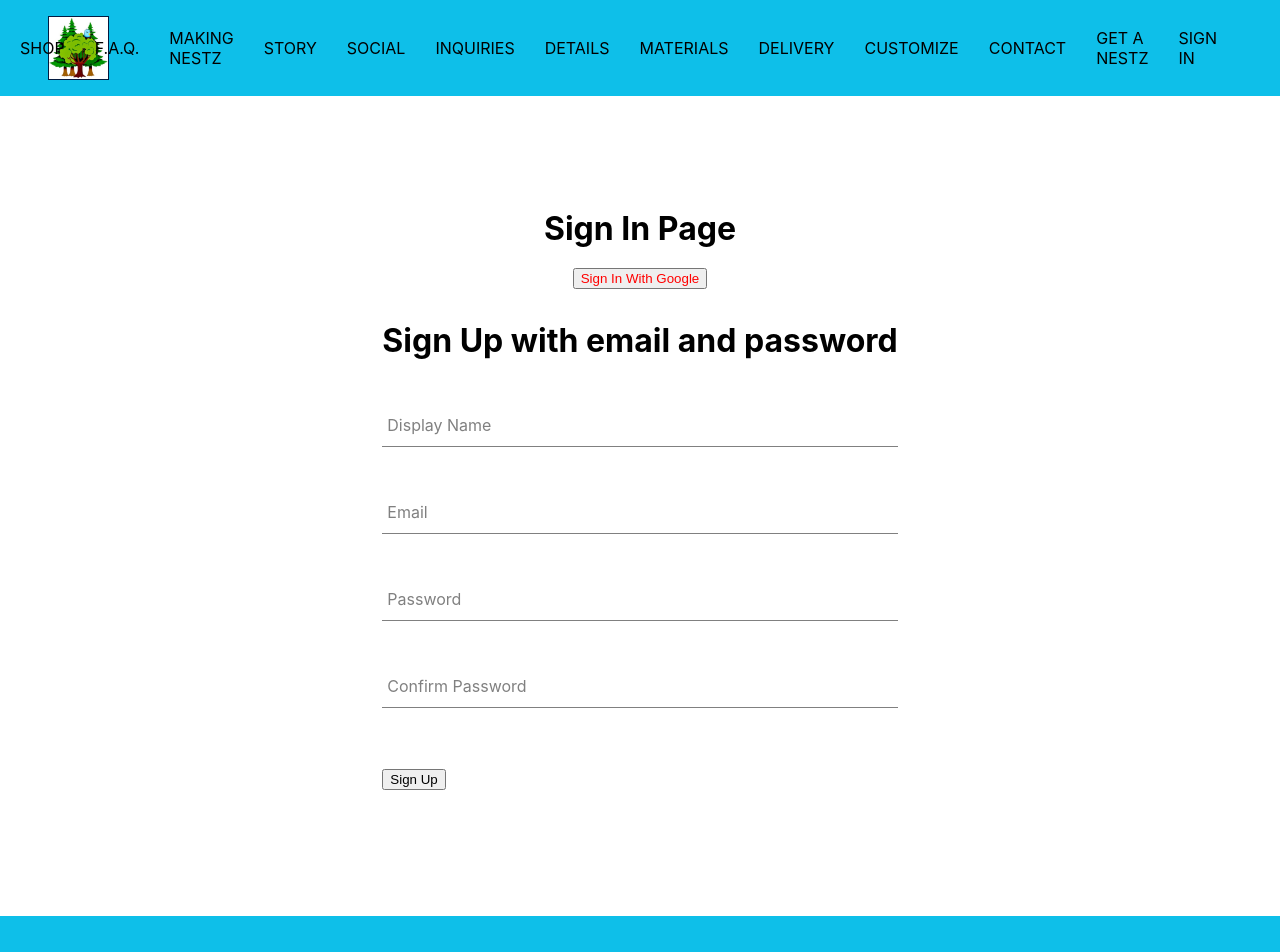
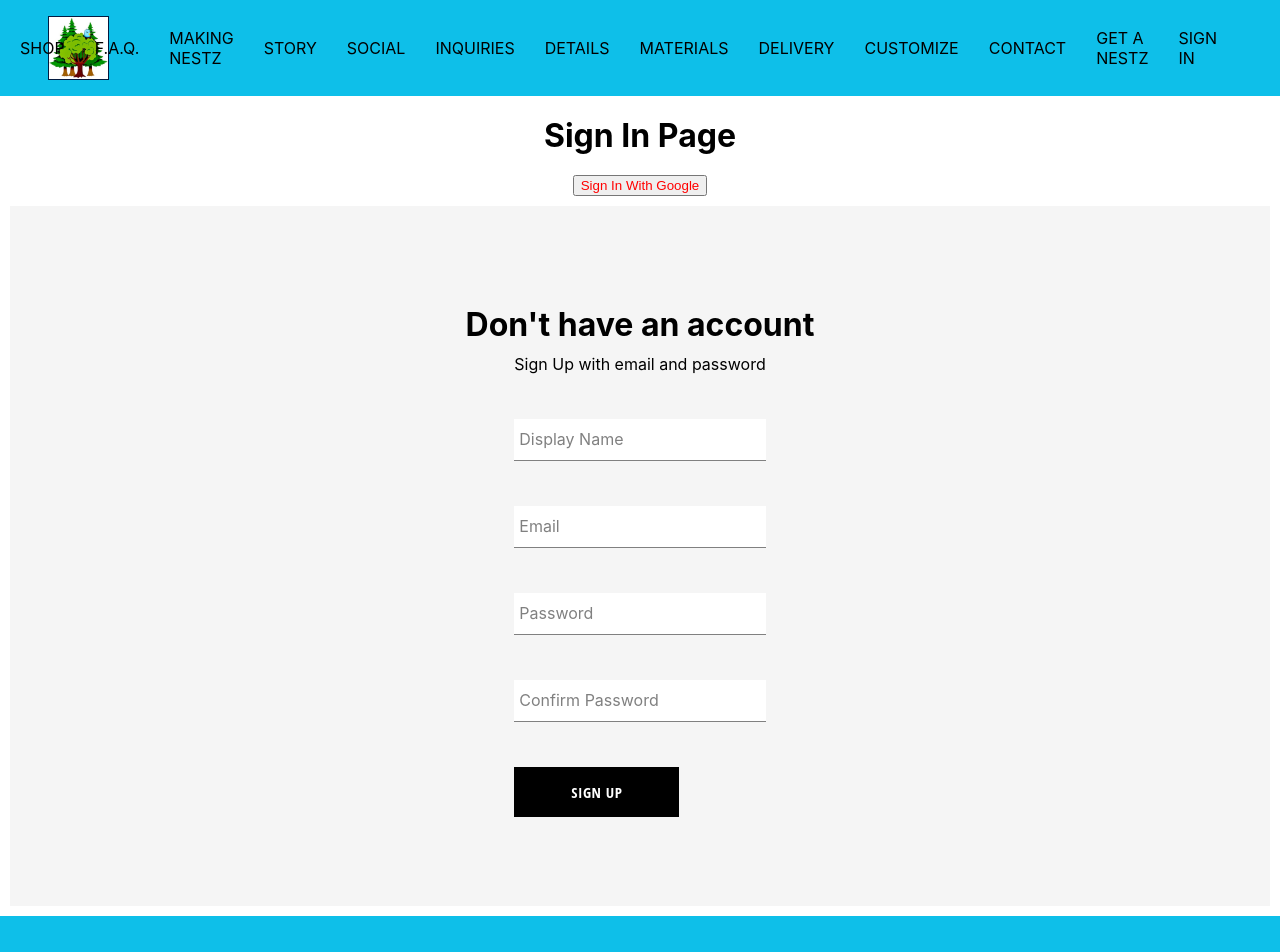
Before and after one commit to dorjepadma/nestz2.0, a React (Create React App) app: page /SignIn in a window 1280 px wide. Shown: the top 952 px of the page. Built offline with nearby package versions, Linux system fonts and the light colour scheme; a web font is replaced by a local one.

Commit message:
button component created

```diff
--- a/src/App.js
+++ b/src/App.js
@@ -7,7 +7,7 @@
 import FAQ from './Routes/FAQPage/FaqPage.component';
 import Footer from './Components/footer/Footer.component';
 import Process from './Routes/processPage/processPage.component';
-import SignIn from './Routes/signIn/signIn.component';
+import SignIn from './Components/signIn/signIn.component';
 import Social from './Routes/socialpage/Social.component';
 import Story from './Routes/Story/story.component';
 import Navigation from './Routes/Navigation/Navigation.component';
--- /dev/null
+++ b/src/Components/Button/Button.component.jsx
@@ -0,0 +1,22 @@
+import './Button.styles.scss';
+//default
+
+// inverted
+
+// google signin
+
+const BUTTON_TYPE_CLASSES = {
+  google: 'google-button',
+  inverted: 'inverted-button',
+}
+
+const Button = ({ children, buttonType, ...otherProps }) => {
+  return (
+    <button className={`button-container ${BUTTON_TYPE_CLASSES[buttonType]}`}
+    {...otherProps}>
+      <span>{children}</span>
+    </button>
+  );
+}
+
+export default Button;
--- /dev/null
+++ b/src/Components/Button/Button.styles.scss
@@ -0,0 +1,39 @@
+.button-container
+{
+  min-width: 165px;
+  width: auto;
+  height: 50px;
+  letter-spacing: 0.5px;
+  line-height: 50px;
+  padding: 0 35px 0 35px;
+  font-size: 15px;
+  background-color: black;
+  color: white;
+  text-transform: uppercase;
+  font-family: 'Open Sans Condensed';
+  font-weight: bolder;
+  border: none;
+  cursor: pointer;
+  display: flex;
+  justify-content: center;
+  &:hover {
+    background-color: white;
+    color: black;
+    border: 1px solid black; }
+  &.google-sign-in {
+      background-color: #4285f4;
+      color: white;
+  &:hover {
+        background-color: #357ae8;
+        border: none; } }
+  &.inverted {
+      background-color: white;
+      color: black;
+      border: 1px solid black;
+  &:hover {
+    background-color: black;
+    color: white;
+    border: none;
+  }
+}
+}
--- a/src/Routes/SignUp/SignUp.component.jsx
+++ b/src/Components/SignUp/SignUp.component.jsx
@@ -4,7 +4,9 @@
   createAuthUserWithEmailAndPassword,
   createUserDocumentFromAuth } from '../../utils/Firebase/firebase.utils';
 
-import FormInput from '../../Components/FormInput/FormInput.component';
+import FormInput from '../FormInput/FormInput.component';
+import Button from '../Button/Button.component';
+import './SignUp.styles.scss';
 //create user object
 const defaultFormFields = {
   displayName:'',
@@ -57,9 +59,9 @@
 
 
   return (
- <div>
-   <h1>
-     Sign Up with email and password
+ <div className='sign-up-container'>
+  <h2>Don't have an account</h2>
+   <span>Sign Up with email and password
      <form onSubmit = {handleSubmit}>
        <FormInput
        label="Display Name"
@@ -88,10 +90,10 @@
         required onChange={handleChange}
         name='confirmPassword'
         value={confirmPassword} />
-        <button type='submit'>Sign Up</button>
+        <Button type='submit'>Sign Up</Button>
 
      </form>
-   </h1>
+   </span>
  </div>
     );
 };
--- /dev/null
+++ b/src/Components/SignUp/SignUp.styles.scss
@@ -0,0 +1,14 @@
+.sign-up-container {
+  display: flex;
+  flex-direction: column;
+  justify-content: center;
+  align-items: center;
+  width: 100%;
+  height: 100%;
+  background-color: #f5f5f5;
+
+  h2 {
+    font-size: 2rem;
+    margin: 10px 0;
+  }
+}
```
Also changed, not shown: src/Components/signIn/signIn.component.jsx (renamed from src/Routes/signIn/signIn.component.jsx), src/Components/signIn/signIn.styles.scss (renamed from src/Routes/signIn/signIn.styles.scss), src/Routes/SignUp/SignUp.styles.scss (deleted).
